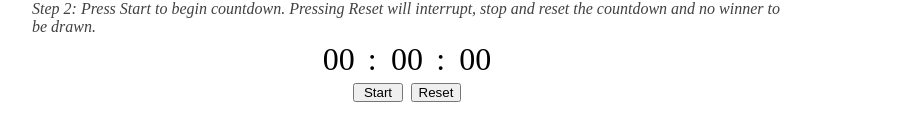
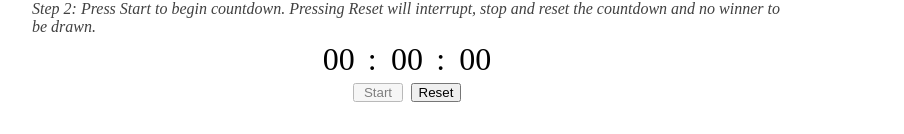
Before and after one commit to benhcai/langliveappdemo-lottery-app-benjamin-cai, a React (Create React App) app: page / in a window 1280 px wide. Shown: the part 281-415 px from the top of the page, without its empty margins (233-1137 px from the left). Built offline with nearby package versions, Linux system fonts and the light colour scheme.

Commit message:
finalize error handling

```diff
--- a/src/components/Stopwatch/Stopwatch.component.jsx
+++ b/src/components/Stopwatch/Stopwatch.component.jsx
@@ -57,14 +57,9 @@ const Stopwatch = () => {
   const [isTimerError, setIsTimerError] = useState(false);
 
   const handleStart = () => {
-    if (timeoutTime === 0) {
-      setIsTimerError(true);
-      setErrorMessage("Countdown time cannot be 0. Please select a time for the countdown");
-      return;
-    }
     if (!checkValidTimeout(timeoutTime)) {
       setIsTimerError(true);
-      setErrorMessage("Countdown time is too long. Valid times range up to 2147483 seconds");
+      setErrorMessage("Countdown time is too long. Valid times range up to 596 hours");
       return;
     }
     setIsTimerError(false);
@@ -104,7 +99,9 @@ const Stopwatch = () => {
       </div>
       <div className="stopwatch--buttons">
         <button
-          className={`stopwatch--start ${started === true ? "stopwatch--start--active" : ""}`}
+          className={`stopwatch--start ${
+            started === true || timeoutTime === 0 ? "stopwatch--start--disabled" : ""
+          }`}
           onClick={handleStart}
         >
           Start
--- a/src/components/Stopwatch/Stopwatch.styles.css
+++ b/src/components/Stopwatch/Stopwatch.styles.css
@@ -44,7 +44,7 @@ button {
   max-width: 100px;
 }
 
-.stopwatch--start--active {
+.stopwatch--start--disabled {
   opacity: 0.5;
   pointer-events: none;
 }
```
Also changed, not shown: 1 other file (tests, documents, lock files or other folders).
